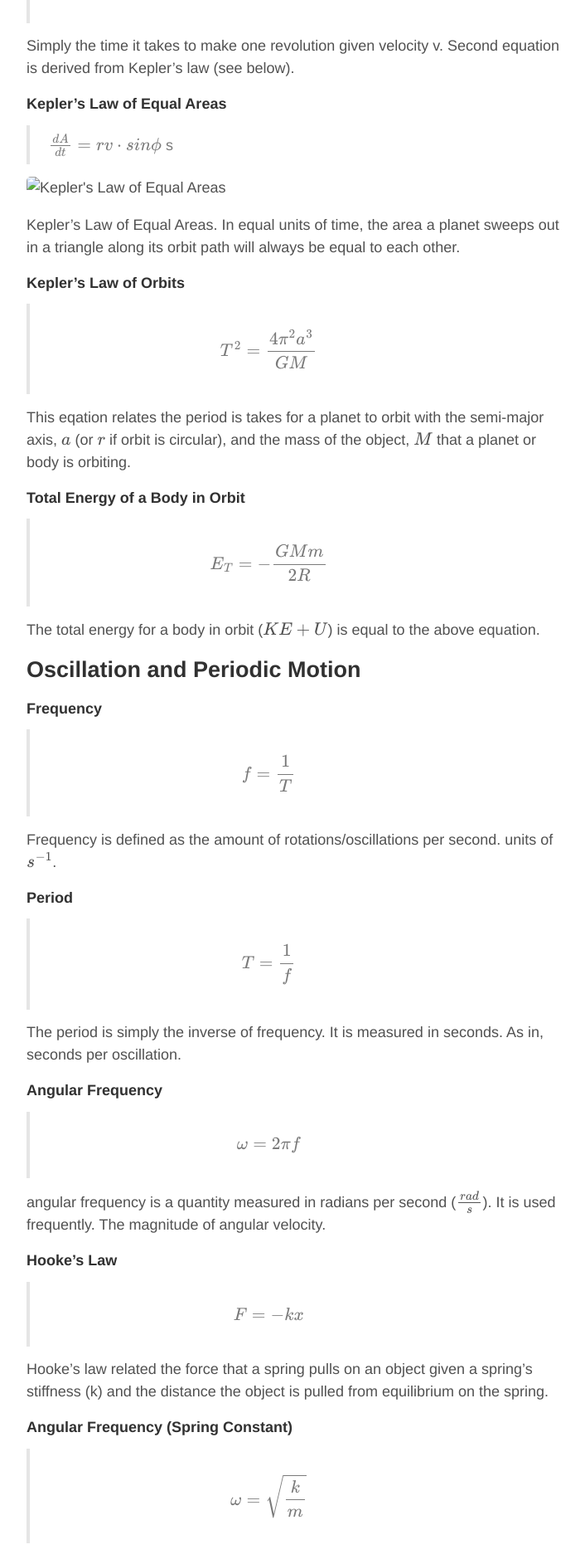
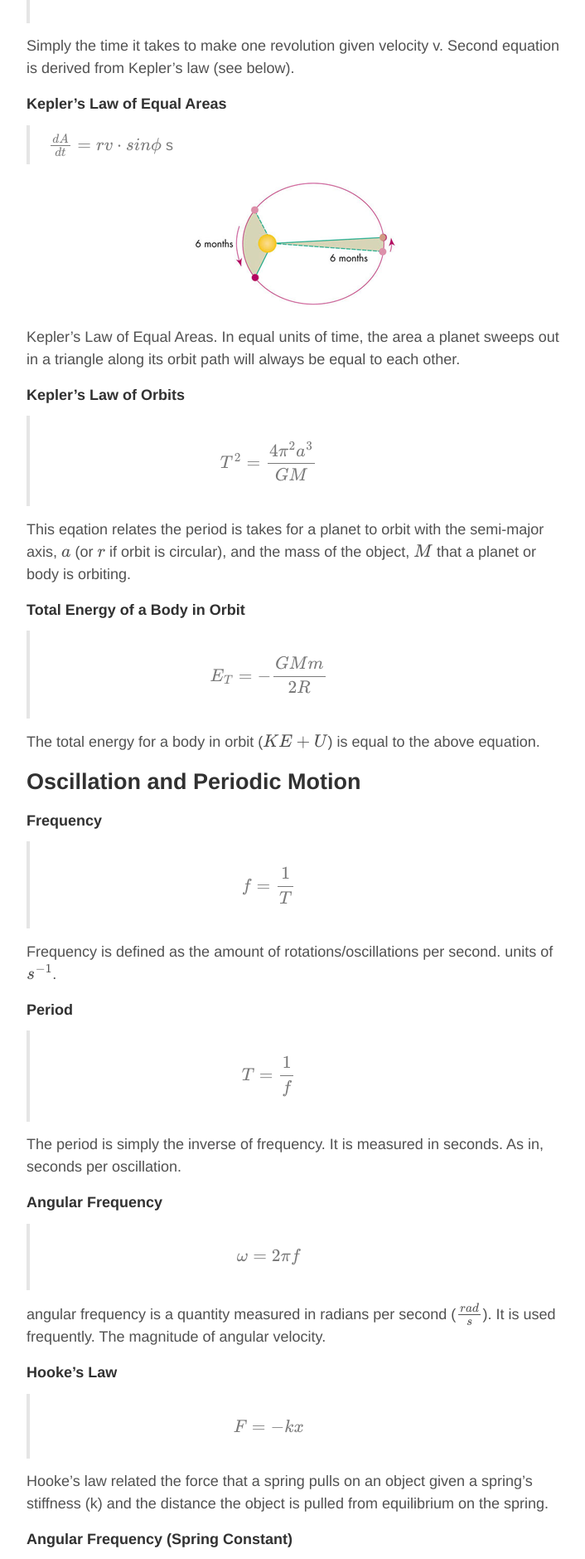
Before and after one commit to ZacBlanco/zacblanco.github.io, a Jekyll site: the page built from _posts/2015-05-10-physics-review.md, in a window 1280 px wide. Shown: the part 3656-5535 px from the top of the page at 83% size, without its empty margins (284-990 px from the left). Built offline with Jekyll 4.4.1, drawn with Linux system fonts in a browser that asks for light colours; formulas are drawn with MathJax 3; comment, search, counter and statistics services are not loaded.

Commit message:
Fixed links for images in physics-guide

```diff
--- a/_posts/2015-05-10-physics-review.md
+++ b/_posts/2015-05-10-physics-review.md
@@ -108,7 +108,7 @@
 
 > $$ \frac{dA}{dt} = rv\cdot sin\phi $$ s
 
-![Kepler's Law of Equal Areas](../assets/images/physics-review/kepler-areas.png)
+![Kepler's Law of Equal Areas](../../assets/images/physics-review/kepler-areas.png)
 
 Kepler's Law of Equal Areas. In equal units of time, the area a planet sweeps out in a triangle along its orbit path will always be equal to each other.
 
@@ -329,7 +329,7 @@
 
 See below for visualization.
 
-![Fundamental Frequencies in Pipes](../assets/images/physics-review/sound-fund-freq.gif)
+![Fundamental Frequencies in Pipes](../../assets/images/physics-review/sound-fund-freq.gif)
 
 ##### Beat Frequency
 
@@ -337,7 +337,7 @@
 
 Two different sound frequencies create what we call 'beats'. It is addional amplitude variations in the sound we hear. See below image.
 
-![Image of Beat](../assets/images/physics-review/beat-freq.jpeg)
+![Image of Beat](../../assets/images/physics-review/beat-freq.jpeg)
 
 ##### The Doppler Effect
 
@@ -598,7 +598,7 @@
 
 #### Phase Diagrams
 
-![Image of Phase Diagram](../assets/images/physics-review/phase-diag.png)
+![Image of Phase Diagram](../../assets/images/physics-review/phase-diag.png)
 
 Phase diagrams can be useful in determining the conditions under which a material transitions phases from solid, to liquid, and gas.
 
@@ -687,7 +687,7 @@
 
 We can visualize he cycle with the following image:
 
-![Image of Carnot Cycle](../assets/images/physics-review/carnot-cycle.gif)
+![Image of Carnot Cycle](../../assets/images/physics-review/carnot-cycle.gif)
 
 
 
@@ -709,7 +709,7 @@
 
 Remember $$ \gamma $$ is defined as the ratio of heat capacities at constant volume and pressure (see earlier).
 
-![Image of Otto Cycle](../assets/images/physics-review/otto-cycle.png)
+![Image of Otto Cycle](../../assets/images/physics-review/otto-cycle.png)
 
 Above is an image detailing a $$ pV $$ diagram of a normal Otto Cycle. From A to B there is an adiabatic compression (no heat lost). B to C we have heat added into the system with constant pressure and some volume change (This means some work is done). Point C to D there is the power stroke. The gas expands at somewhat constant temperature doing as much work as is can while pressure decreases. Then from point D to A the extra heat is exhausted as the gas cools in temperature. It also drops in pressure while volume remains constant.
 
@@ -737,7 +737,7 @@
 
 #### Steps of the Carnot Cycle
 
-![Carnot Diagram](../assets/images/physics-review/carnot-diag.gif)
+![Carnot Diagram](../../assets/images/physics-review/carnot-diag.gif)
 
 1. The gas expands isothermally at Temperature $$ T_H $$ absorbing heat $$ Q_H $$
 2. It expands adiabatically until its temperature drops to $$ T_C $$
```
Also changed, not shown: _drafts/2015-9-3-guide-principles-electrical-engineering.md (+1 -1 lines), 1 other file.
